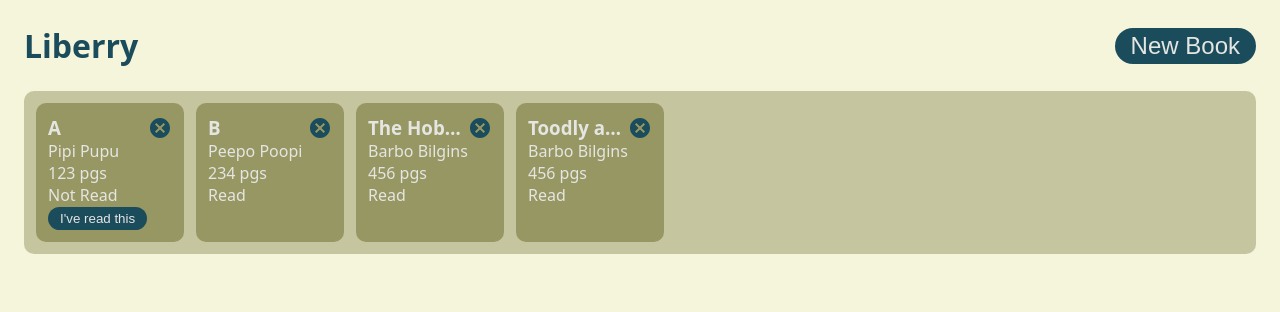
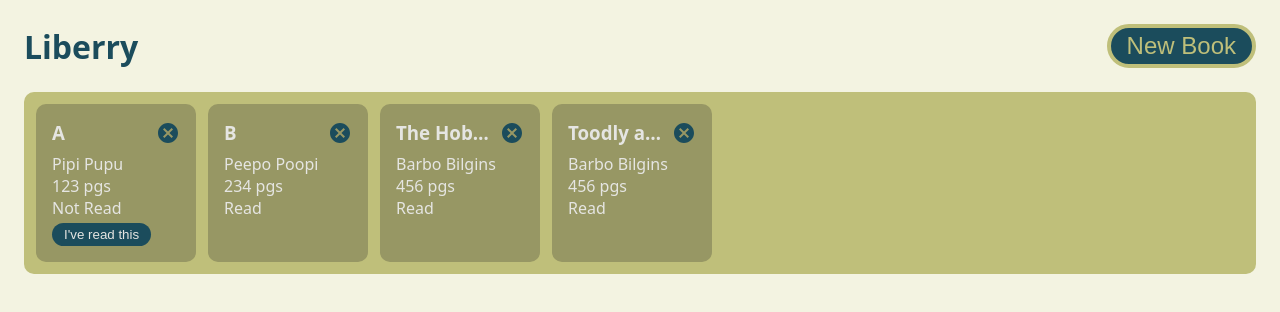
Before and after one commit to jikki-san/top-library, a plain HTML site: page index.html in a window 1280 px wide. Drawn offline with Linux system fonts and the light colour scheme.

Commit message:
Add theme vars to CSS

```diff
--- a/styles.css
+++ b/styles.css
@@ -2,6 +2,14 @@
   padding: 0;
   margin: 0;
   box-sizing: border-box;
+}
+
+:root {
+  --bg-light: rgb(243, 243, 225);
+  --bg-normal: rgb(191, 191, 122);
+  --bg-dark: rgb(151, 151, 100);
+  --text: rgb(229, 229, 226);
+  --accent: rgb(27, 76, 92);
 }
 
 .top-bar {
@@ -14,12 +22,12 @@
   align-items: center;
 
   h1 {
-    color: rgb(27, 76, 92);
+    color: var(--accent);
   }
 }
 
 body {
-  background-color: beige;
+  background-color: var(--bg-light);
   font-family: system-ui, -apple-system, BlinkMacSystemFont, "Segoe UI", Roboto,
     Oxygen, Ubuntu, Cantarell, "Open Sans", "Helvetica Neue", sans-serif;
 }
@@ -33,8 +41,8 @@ body {
   border: none;
   border-radius: 12px;
 
-  background-color: rgb(151, 151, 100);
-  color: rgb(229, 229, 226);
+  background-color: var(--bg-normal);
+  color: var(--text);
 
   img {
     width: 24px;
@@ -60,7 +68,7 @@ body {
   justify-content: flex-start;
   flex-wrap: wrap;
   gap: 12px;
-  background-color: rgb(197, 197, 159);
+  background-color: var(--bg-normal);
 }
 
 .book {
@@ -69,14 +77,16 @@ body {
   display: flex;
   flex-direction: column;
 
-  background-color: rgb(151, 151, 100);
-  color: rgb(229, 229, 226);
+  background-color: var(--bg-dark);
+  color: var(--text);
 }
 
 .book-header {
   display: flex;
   justify-content: space-between;
   align-items: center;
+  gap: 4px;
+  padding: 4px;
 
   h3 {
     width: 100px;
@@ -91,6 +101,15 @@ body {
   }
 }
 
+.book-body {
+  padding: 4px;
+
+  button {
+    margin-top: 4px;
+    color: var(--text);
+  }
+}
+
 .form-element {
   display: flex;
   align-items: center;
@@ -99,7 +118,7 @@ body {
 }
 
 input {
-  background-color: rgb(229, 229, 226);
+  background-color: var(--text);
   border: none;
   border-radius: 16px;
 }
@@ -112,11 +131,13 @@ button {
   border: none;
   border-radius: 16px;
   padding: 4px 12px;
-  background-color: rgb(27, 76, 92);
-  color: rgb(229, 229, 226);
+  background-color: var(--accent);
+  color: var(--bg-normal);
 }
 
 button.new-book {
+  border: 4px solid var(--bg-normal);
+  color: var(--bg-normal);
   font-size: 24px;
   border-radius: 24px;
   padding: 4px 16px;
```
